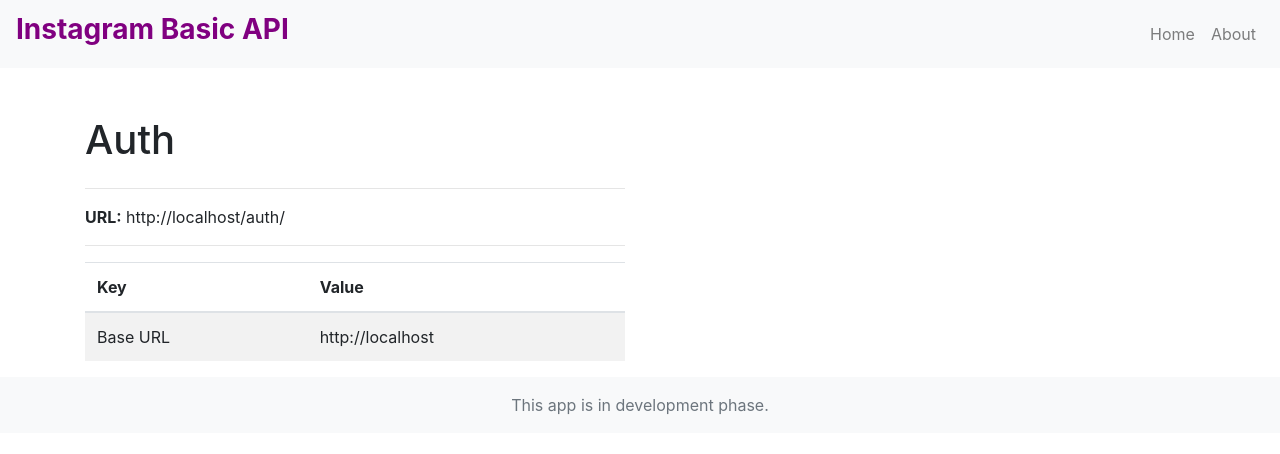
After one commit to shivkumar0757/ig_basic_api, a Django app: page /auth/ in a window 1280 px wide. The commit adds this page. Shown: the top 454 px of the page. Run offline with Django 4.2, Linux system fonts and the light colour scheme; some libraries are stand-ins or nearby versions.

Commit message:
adding auth page.

```diff
--- /dev/null
+++ b/ig_auth/templates/auth.html
@@ -0,0 +1,36 @@
+{% extends 'base.html' %}
+
+{% block content %}
+  <div class="container">
+    <div class="row">
+      <div class="col-md-6 mt-5">
+        <h1 class="mb-4">Auth</h1>
+        <hr>
+        <p><strong>URL:</strong> {{ full_url }}</p>
+        <hr>
+        <table class="table table-striped">
+          <thead>
+            <tr>
+              <th>Key</th>
+              <th>Value</th>
+            </tr>
+          </thead>
+          <tbody>
+            <tr>
+              <td>Base URL </td>
+              <td> {{ base_url }}</td>
+            </tr>
+            {% for key, values in parameters.items %}
+              {% for value in values %}
+                <tr>
+                  <td><strong> {{ key }}</strong></td>
+                  <td><strong> {{ value }}</strong></td>
+                </tr>
+              {% endfor %}
+            {% endfor %}
+          </tbody>
+        </table>
+      </div>
+    </div>
+  </div>
+{% endblock %}
--- /dev/null
+++ b/ig_auth/templates/base.html
@@ -0,0 +1,48 @@
+<!doctype html>
+<html lang="en">
+  <head>
+    <!-- Required meta tags -->
+    <meta charset="utf-8">
+    <meta name="viewport" content="width=device-width, initial-scale=1">
+
+    <!-- Bootstrap CSS -->
+    <link href="https://stackpath.bootstrapcdn.com/bootstrap/4.5.0/css/bootstrap.min.css" rel="stylesheet">
+
+    <title>Instagram API Authorization</title>
+  </head>
+  <body>
+    <!-- Header -->
+    <nav class="navbar navbar-expand-lg navbar-light bg-light">
+      <a class="navbar-brand" href="#">
+        <h3 style="font-weight: bold; color: purple;">Instagram Basic API</h3>
+      </a>
+      <div class="collapse navbar-collapse" id="navbarNav">
+        <ul class="navbar-nav ml-auto">
+          <li class="nav-item">
+            <a class="nav-link" href="#">Home</a>
+          </li>
+          <li class="nav-item">
+            <a class="nav-link" href="#">About</a>
+          </li>
+        </ul>
+      </div>
+    </nav>
+
+    <!-- Main Content -->
+    {% block content %}
+    <!-- This is where the content from the child templates will be inserted -->
+    {% endblock %}
+
+    <!-- Footer -->
+    <footer class="footer mt-auto py-3 bg-light">
+      <div class="container text-center">
+        <span class="text-muted">This app is in development phase.</span>
+      </div>
+    </footer>
+
+    <!-- Optional JavaScript -->
+    <!-- jQuery first, then Popper.js, then Bootstrap JS -->
+    <script src="https://code.jquery.com/jquery-3.5.1.slim.min.js"></script>
+    <script src="https://cdn.jsdelivr.net/npm/bootstrap@4.5.0/dist/js/bootstrap.bundle.min.js"></script>
+  </body>
+</html>
--- a/ig_auth/views.py
+++ b/ig_auth/views.py
@@ -9,16 +9,33 @@
     }
     return render(request, 'home.html', context)
 
+
+from urllib.parse import urlparse, parse_qs
+
 def auth(request):
     full_url = request.build_absolute_uri()
     base_url = request.build_absolute_uri('/')[:-1].strip("/")
-    code = request.GET.get('code', '')
+    parsed_url = urlparse(full_url)
+    parameters = parse_qs(parsed_url.query)
 
-    data = {
+    context = {
         'full_url': full_url,
         'base_url': base_url,
-        'parameters': {
-            'code': code,
-        },
+        'parameters': parameters,
     }
-    return JsonResponse(data, json_dumps_params={'indent': 2})
+    return render(request, 'auth.html', context)
+
+
+# def auth(request):
+#     full_url = request.build_absolute_uri()
+#     base_url = request.build_absolute_uri('/')[:-1].strip("/")
+#     code = request.GET.get('code', '')
+
+#     data = {
+#         'full_url': full_url,
+#         'base_url': base_url,
+#         'parameters': {
+#             'code': code,
+#         },
+#     }
+#     return JsonResponse(data, json_dumps_params={'indent': 2})
```
Also changed, not shown: ig_auth/templates/home.html (+3 -45 lines).
